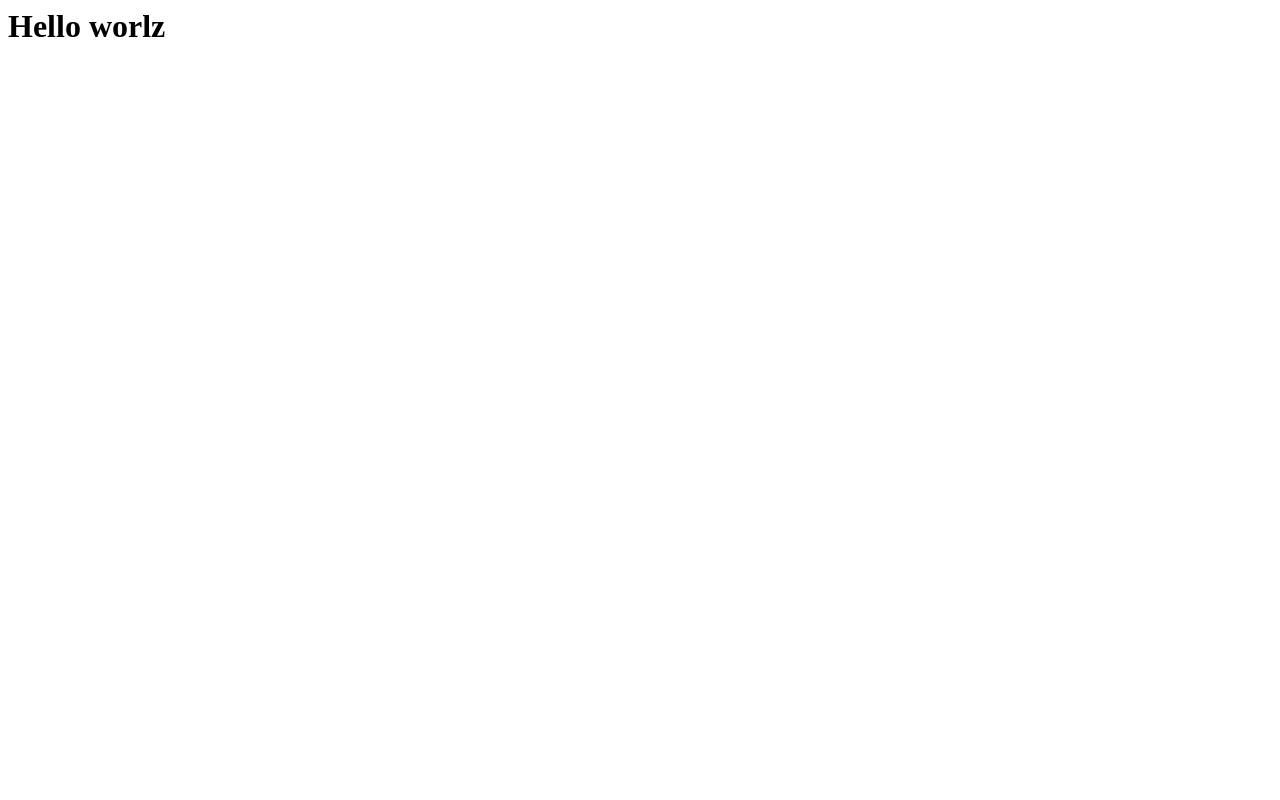
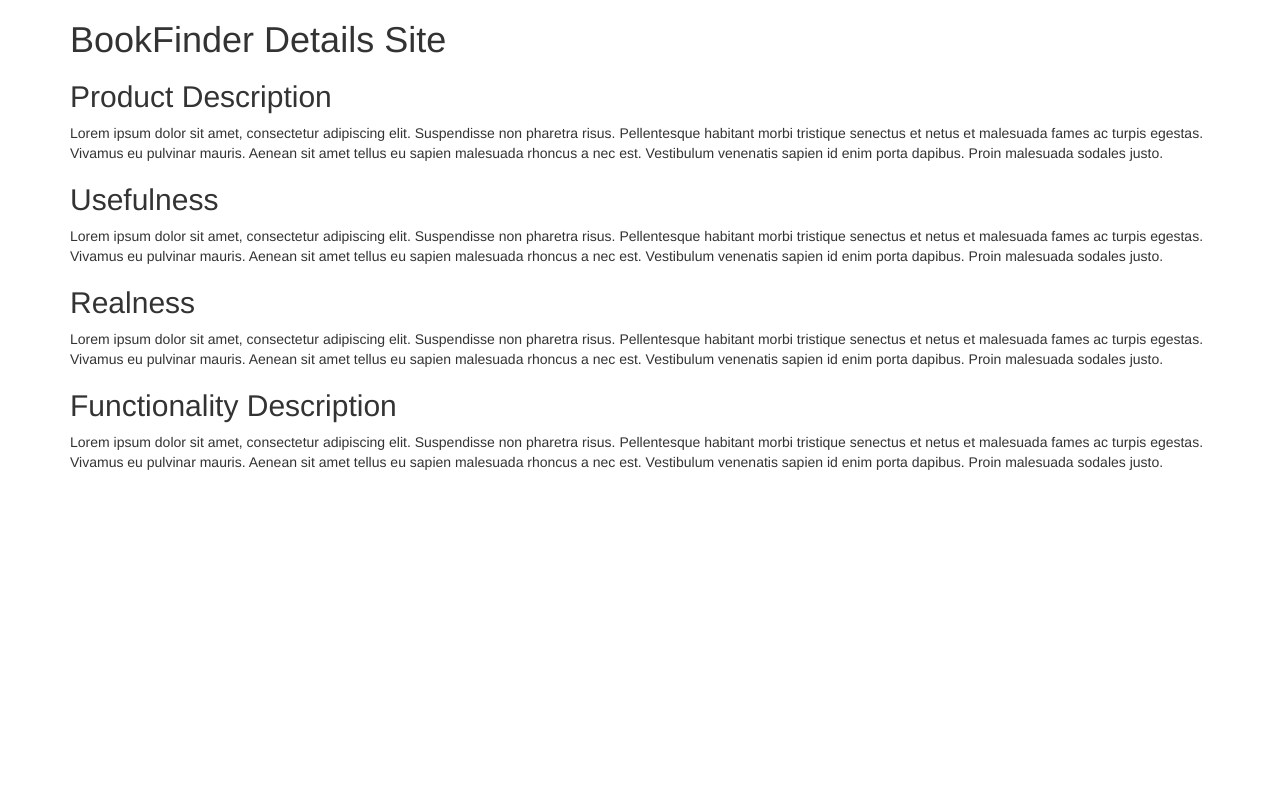
Before and after one commit to cshinaver/BookFinder, a Flask app: page / in a window 1280 px wide. Before the commit the page is almost empty. Run offline with Flask 2, Linux system fonts and the light colour scheme; some libraries are stand-ins or nearby versions.

Commit message:
Added dummy text and bootstrap

```diff
--- a/bookfinder/templates/index.html
+++ b/bookfinder/templates/index.html
@@ -1,5 +1,52 @@
 <html>
-    <body>
-        <h1>Hello worlz</h1>
+    <head>
+        <link rel="stylesheet" href="https://maxcdn.bootstrapcdn.com/bootstrap/3.3.5/css/bootstrap.min.css">
+
+        <!-- Optional theme -->
+        <link rel="stylesheet" href="https://maxcdn.bootstrapcdn.com/bootstrap/3.3.5/css/bootstrap-theme.min.css">
+
+    </head>
+    <body class="container">
+        <h1>BookFinder Details Site</h1>
+        <h2>Product Description</h2>
+        <p>
+            Lorem ipsum dolor sit amet, consectetur adipiscing elit.
+            Suspendisse non pharetra risus.
+            Pellentesque habitant morbi tristique senectus et
+            netus et malesuada fames ac turpis egestas. Vivamus eu pulvinar mauris.
+            Aenean sit amet tellus eu sapien malesuada rhoncus a nec est.
+            Vestibulum venenatis sapien id enim porta dapibus.
+            Proin malesuada sodales justo.
+        </p>
+        <h2>Usefulness</h2>
+        <p>
+            Lorem ipsum dolor sit amet, consectetur adipiscing elit.
+            Suspendisse non pharetra risus.
+            Pellentesque habitant morbi tristique senectus et
+            netus et malesuada fames ac turpis egestas. Vivamus eu pulvinar mauris.
+            Aenean sit amet tellus eu sapien malesuada rhoncus a nec est.
+            Vestibulum venenatis sapien id enim porta dapibus.
+            Proin malesuada sodales justo.
+        </p>
+        <h2>Realness</h2>
+        <p>
+            Lorem ipsum dolor sit amet, consectetur adipiscing elit.
+            Suspendisse non pharetra risus.
+            Pellentesque habitant morbi tristique senectus et
+            netus et malesuada fames ac turpis egestas. Vivamus eu pulvinar mauris.
+            Aenean sit amet tellus eu sapien malesuada rhoncus a nec est.
+            Vestibulum venenatis sapien id enim porta dapibus.
+            Proin malesuada sodales justo.
+        </p>
+        <h2>Functionality Description</h2>
+        <p>
+            Lorem ipsum dolor sit amet, consectetur adipiscing elit.
+            Suspendisse non pharetra risus.
+            Pellentesque habitant morbi tristique senectus et
+            netus et malesuada fames ac turpis egestas. Vivamus eu pulvinar mauris.
+            Aenean sit amet tellus eu sapien malesuada rhoncus a nec est.
+            Vestibulum venenatis sapien id enim porta dapibus.
+            Proin malesuada sodales justo.
+        </p>
     </body>
 </html>
```
